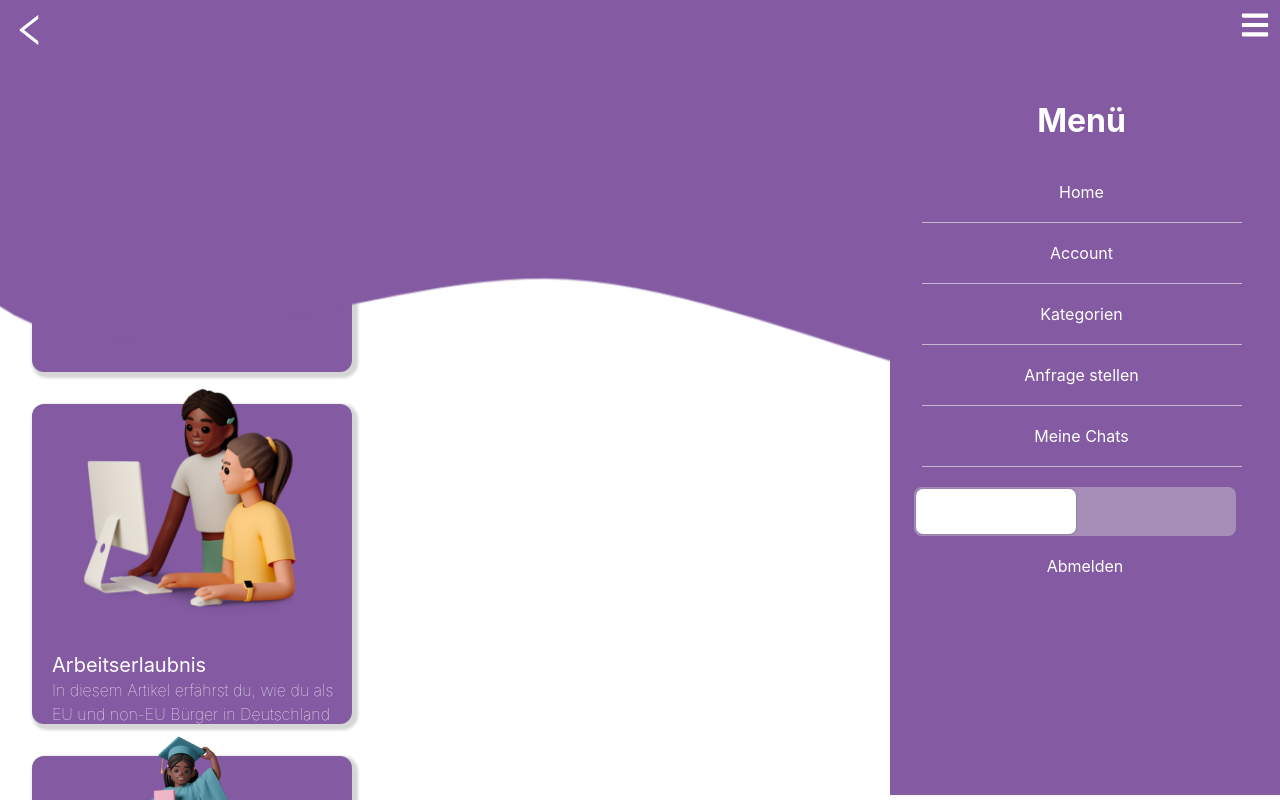
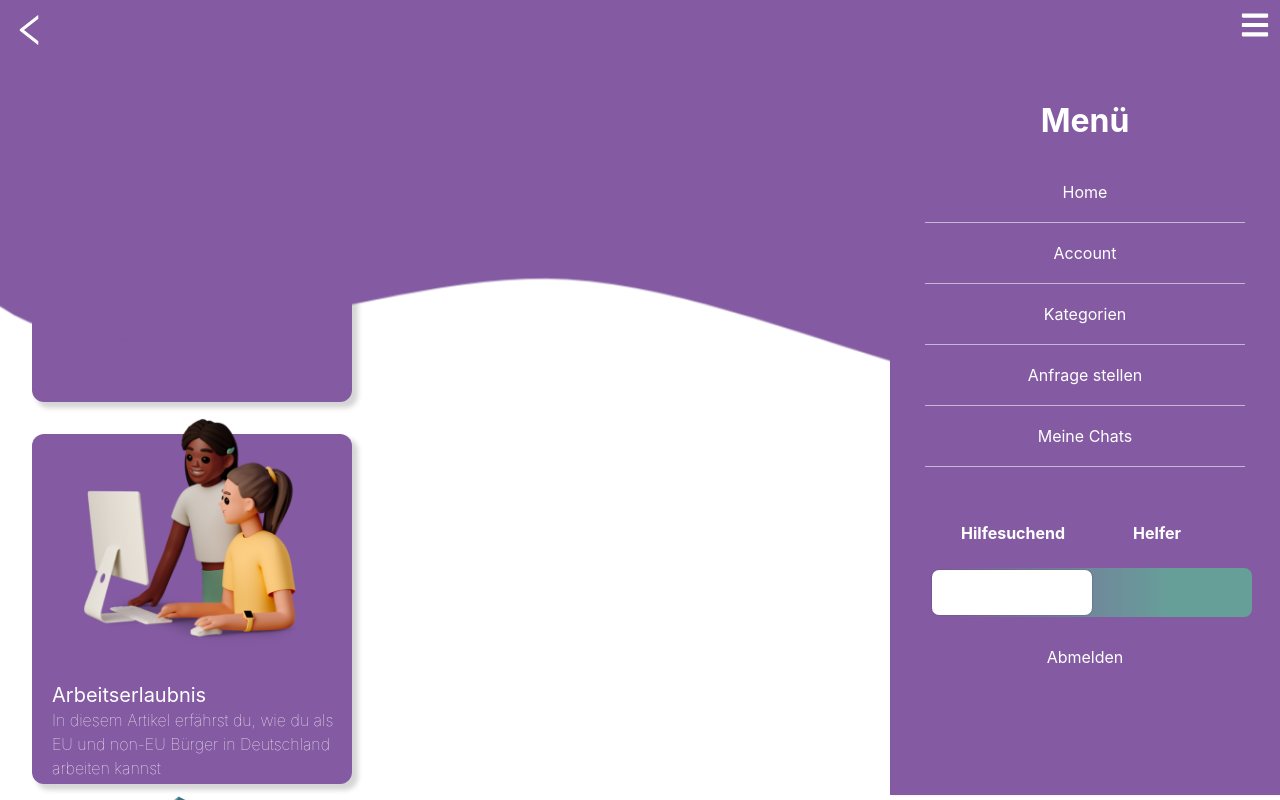
Before and after one commit to xSilentStorm313/Projekt-Web, a React (Create React App) app in the folder webapp/: page /start in a window 1280 px wide. Both pictures are taken after a click on the element 1255 px from the left and 25 px from the top of the page. Shown: the top 800 px of the page. Built offline with nearby package versions, Linux system fonts and the light colour scheme.

Commit message:
SwitchButton angepasst und CSS Änderungen

```diff
--- a/webapp/src/Hauptseite.css
+++ b/webapp/src/Hauptseite.css
@@ -20,10 +20,10 @@
 
 .buttonbeitrag {
   background-color: rgb(132, 91, 162);
-  height: 320px;
+  height: 350px;
   width: 320px;
   margin: 1rem 2rem;
-  box-shadow: 3px 3px 3px 3px rgb(213, 213, 213);
+  box-shadow: 5px 5px 5px 1px rgb(213, 213, 213);
   border-radius: 12px;
   font-size: 20px;
   margin-top: 2rem;
--- a/webapp/src/components/Switch.css
+++ b/webapp/src/components/Switch.css
@@ -11,11 +11,14 @@
     cursor: pointer;
     width: 322px;
     height: 49px;
-    background: #A68EB8;
+    background-image: linear-gradient(to right, rgb(132, 91, 162) 0%, rgb(102, 159, 152) 75%);
     border-radius: 0.5em;
     position: relative;
     transition: background-color .2s;
-    margin-left: 1.5rem;
+    margin-left: 2.5rem;
+    padding: 1%;
+    margin-bottom: 10px;
+    margin-top: 0.1px;
   }
 
   .react-switch-label .react-switch-button {
@@ -39,3 +42,21 @@
   .react-switch-label:active .react-switch-button {
     width: 60px;
   }
+
+.text-left-right {
+    position: relative;
+    margin-bottom: 0.1px;
+}
+.left-text {
+  font-weight: light;
+  font-size: 50%;
+  color: #fff;
+  margin-left: 1em;
+  margin-right: 3em;
+}
+.byline {
+  font-weight: right;
+  font-size: 50%;
+  color: #fff;
+  margin-right: 4em;
+}
--- a/webapp/src/components/SwitchButton.js
+++ b/webapp/src/components/SwitchButton.js
@@ -4,6 +4,11 @@ import './Switch.css';
 const Switch = () => {
   return (
     <>
+      <h1 className="text-left-right">
+        <span className="left-text">Hilfesuchend</span>
+        <span className="byline">Helfer</span>
+      </h1>
+
       <input
         className="react-switch-checkbox"
         id={`react-switch-new`}
```
